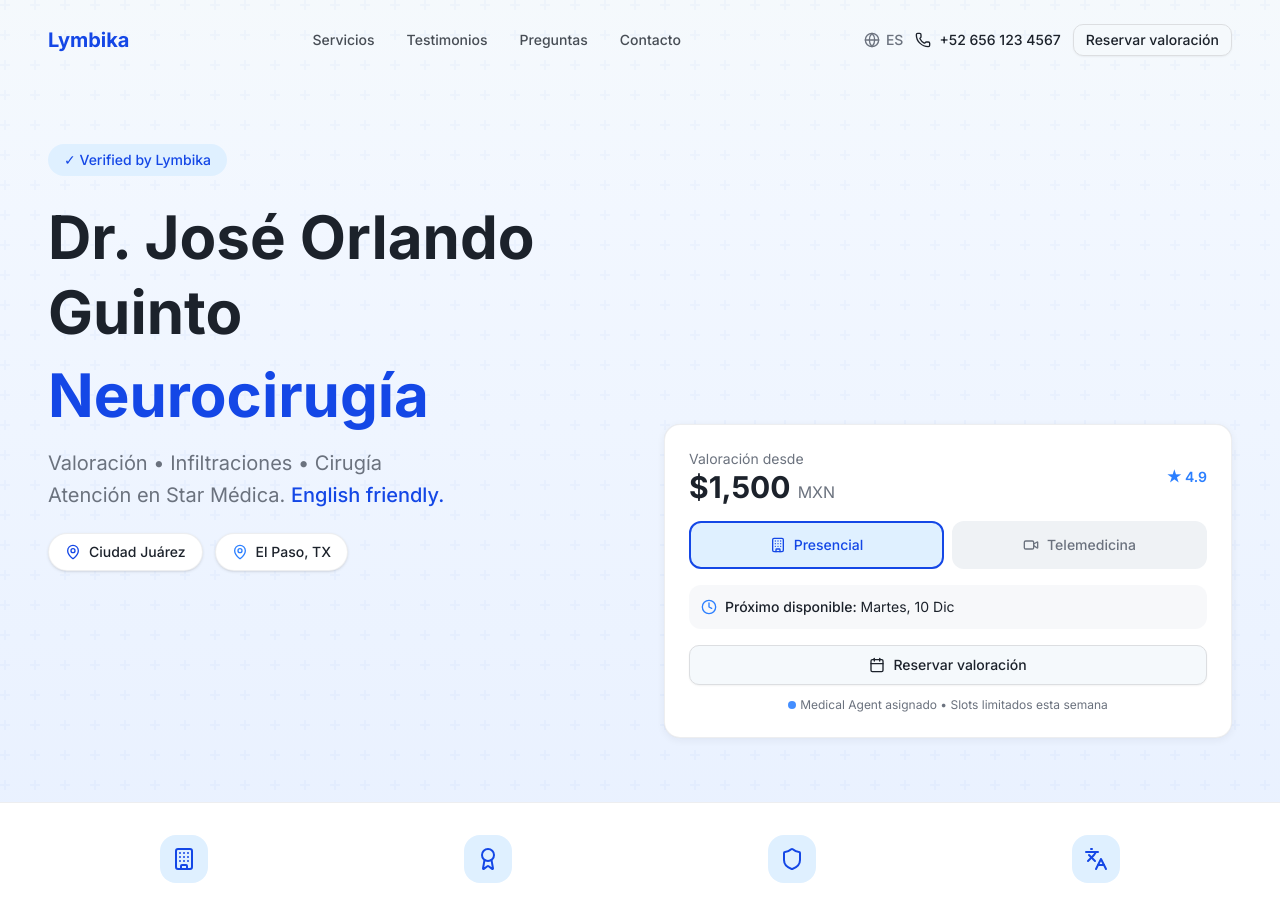
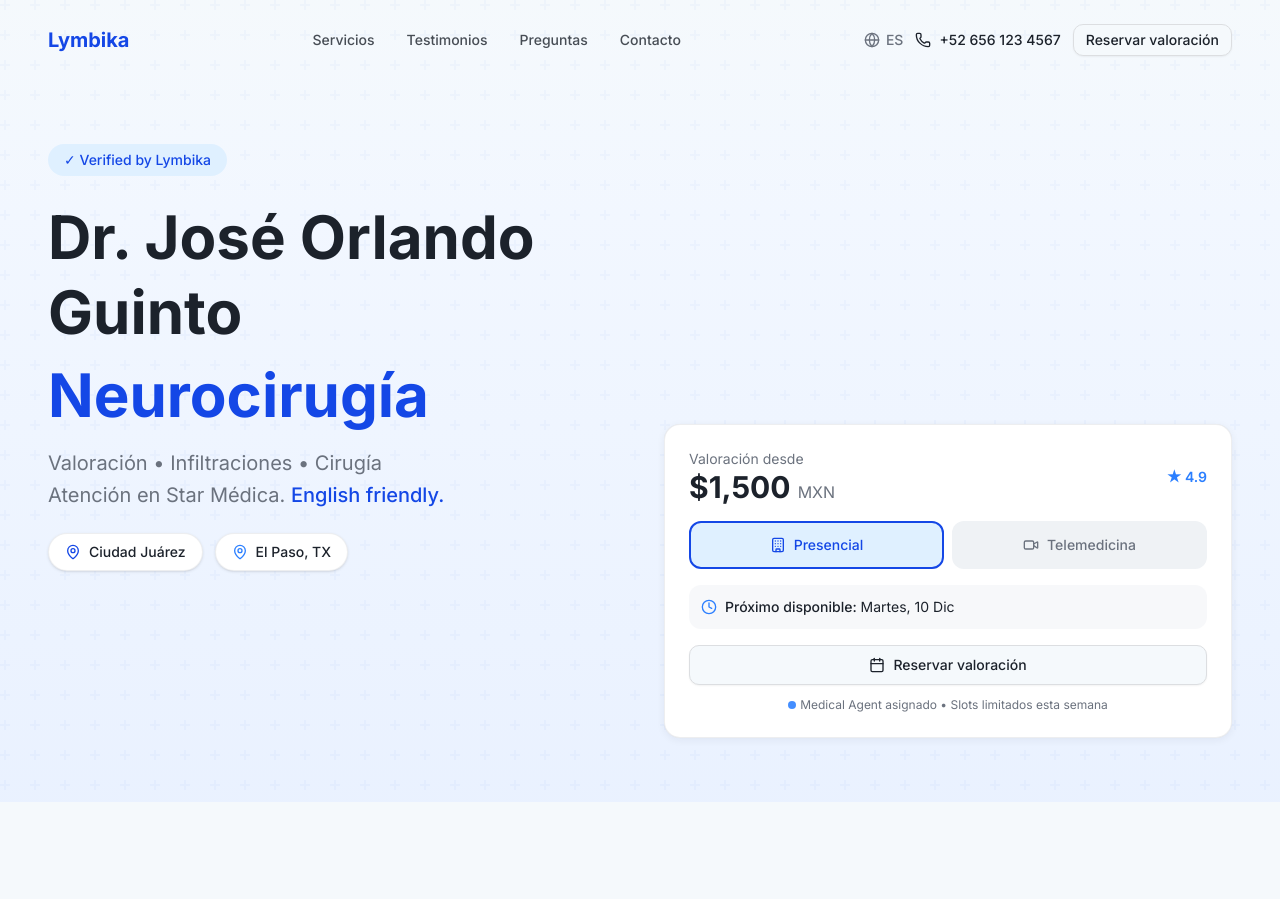
Before and after one commit to Squalood/Doctor-App-1, a Next.js app: page / in a window 1280 px wide. Shown: the top 899 px of the page. Built offline with nearby package versions, Linux system fonts and the light colour scheme.

Commit message:
new landing 5

```diff
--- a/src/app/page.tsx
+++ b/src/app/page.tsx
@@ -9,7 +9,6 @@ import { Process } from "@/components/process";
 import { Services } from "@/components/services";
 import { Testimonials } from "@/components/testimonials";
 import { TravelSupport } from "@/components/travelSupport";
-import { TrustStrip } from "@/components/trustStrip";
 import { useState } from "react";
 
 export default function Home() {
@@ -24,7 +23,6 @@ export default function Home() {
 
       <main>
         <Hero onBookingClick={openBooking} />
-        <TrustStrip />
         <Services onBookingClick={openBooking} />
         <Process />
         <Testimonials/>
```
